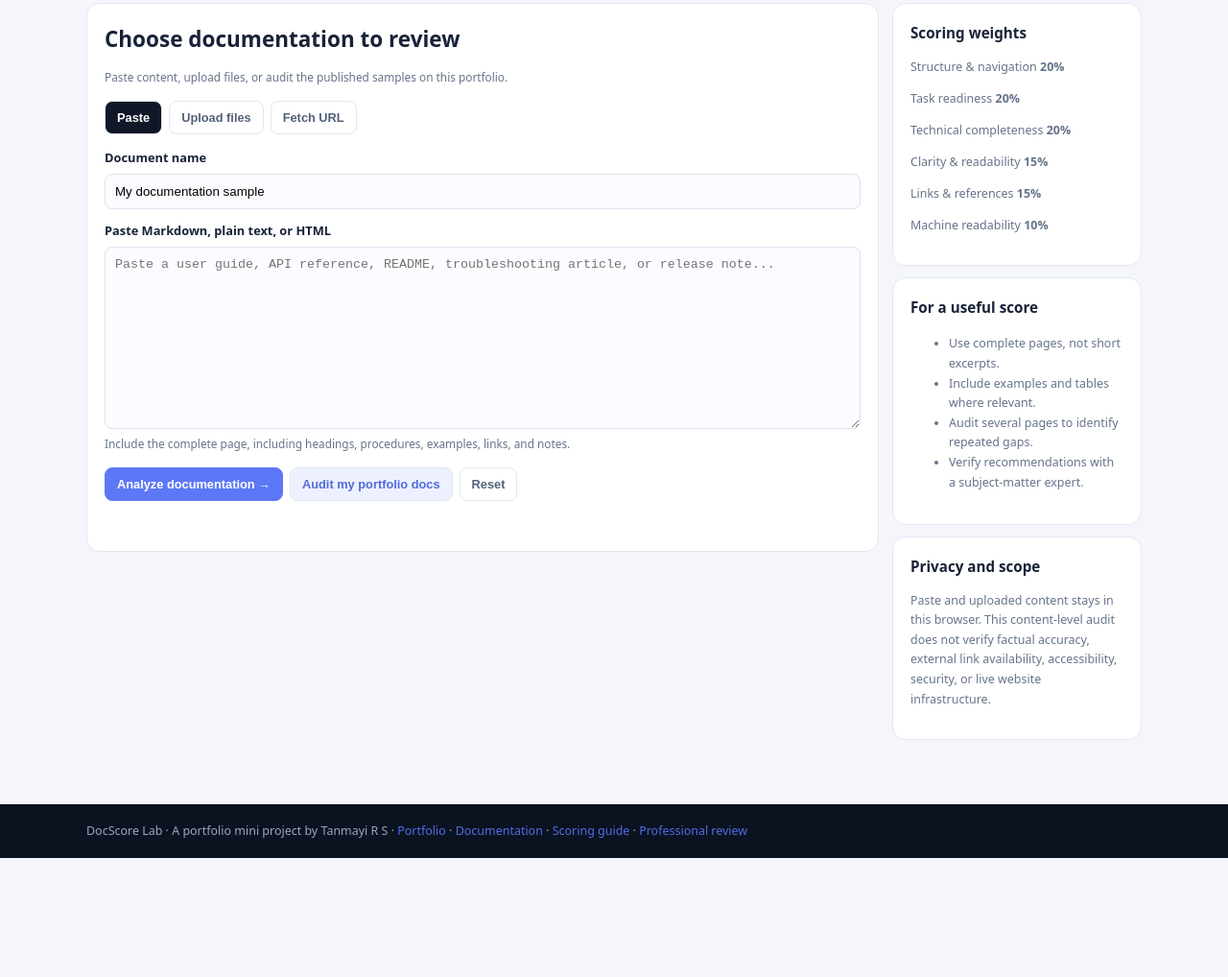
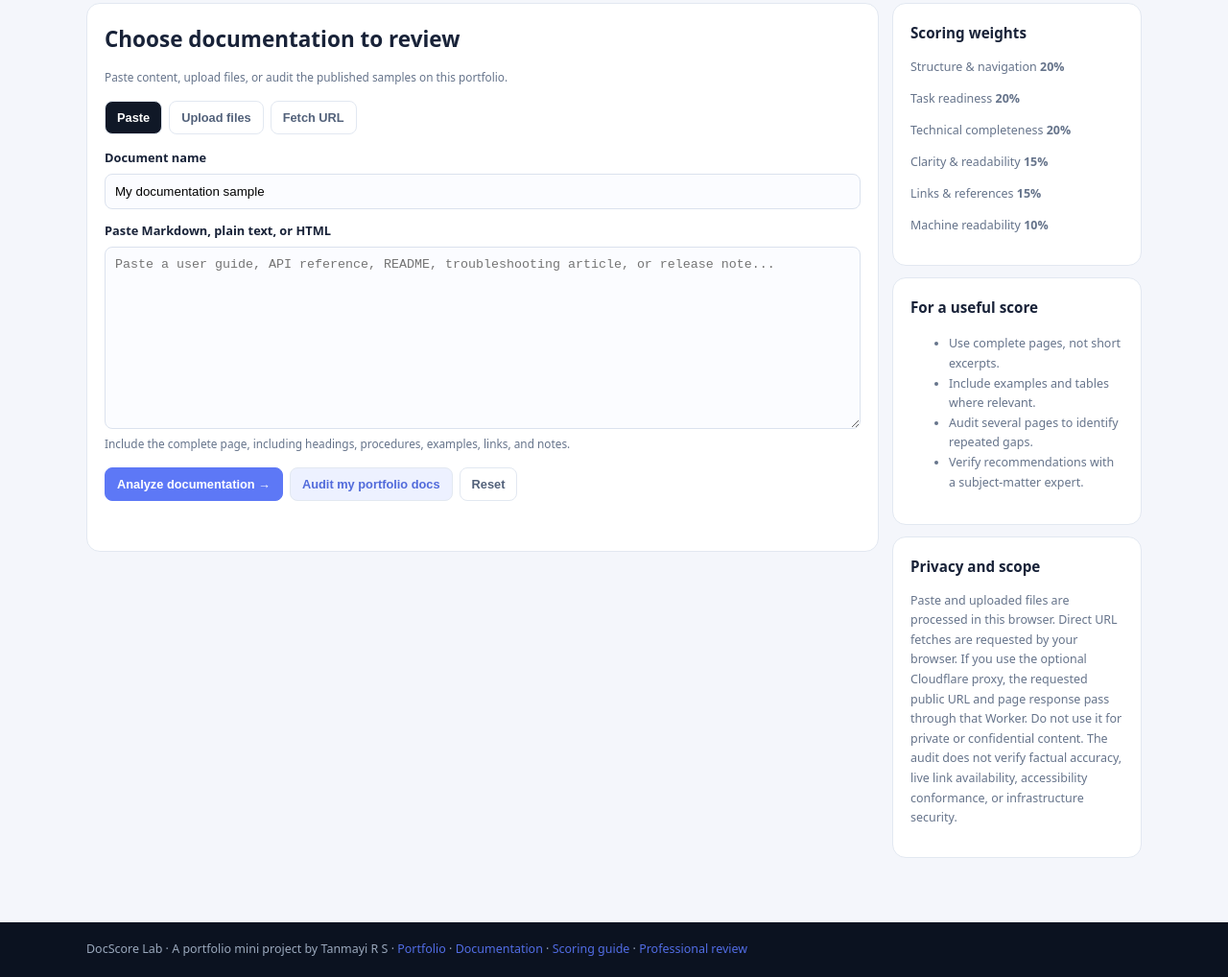
Before and after one commit to Tanmayi1996/Tanmayi1996.github.io, a plain HTML site: page doc-score/index.html in a window 1280 px wide. Shown: the part 540-1558 px from the top of the page at 96% size. Before the commit the page ends 1434 px from the top, so only its background shows below. Drawn offline with Linux system fonts and the light colour scheme.

Commit message:
Clarify privacy for direct URL and proxied imports

```diff
--- a/doc-score/index.html
+++ b/doc-score/index.html
@@ -28,7 +28,7 @@
 <div class="actions"><button class="btn primary" id="analyze">Analyze documentation →</button><button class="btn soft" id="portfolio">Audit my portfolio docs</button><button class="btn" id="reset">Reset</button></div><div id="status" class="status" aria-live="polite"></div>
 <section class="results" id="results"><div style="display:flex;justify-content:space-between;gap:8px;align-items:center"><h2>Audit results</h2><button class="btn" id="copy">Copy report</button></div><div class="score"><div><div class="num" id="score">0</div><small>/ 100 · <b id="grade"></b></small></div><div><b>Documentation health</b><p id="summary"></p><small id="stats"></small></div></div><div class="cats" id="categories"></div><div class="two"><section class="box"><b>Priority suggestions</b><div id="suggestions"></div></section><section class="box"><b>Document scores</b><div id="documents"></div></section></div><details class="details"><summary>Show check-by-check results</summary><div id="checks"></div></details></section>
 </section>
-<aside><div class="info"><h3>Scoring weights</h3><p>Structure & navigation <b>20%</b></p><p>Task readiness <b>20%</b></p><p>Technical completeness <b>20%</b></p><p>Clarity & readability <b>15%</b></p><p>Links & references <b>15%</b></p><p>Machine readability <b>10%</b></p></div><div class="info"><h3>For a useful score</h3><ul><li>Use complete pages, not short excerpts.</li><li>Include examples and tables where relevant.</li><li>Audit several pages to identify repeated gaps.</li><li>Verify recommendations with a subject-matter expert.</li></ul></div><div class="info"><h3>Privacy and scope</h3><p>Paste and uploaded content stays in this browser. This content-level audit does not verify factual accuracy, external link availability, accessibility, security, or live website infrastructure.</p></div></aside>
+<aside><div class="info"><h3>Scoring weights</h3><p>Structure & navigation <b>20%</b></p><p>Task readiness <b>20%</b></p><p>Technical completeness <b>20%</b></p><p>Clarity & readability <b>15%</b></p><p>Links & references <b>15%</b></p><p>Machine readability <b>10%</b></p></div><div class="info"><h3>For a useful score</h3><ul><li>Use complete pages, not short excerpts.</li><li>Include examples and tables where relevant.</li><li>Audit several pages to identify repeated gaps.</li><li>Verify recommendations with a subject-matter expert.</li></ul></div><div class="info"><h3>Privacy and scope</h3><p>Paste and uploaded files are processed in this browser. Direct URL fetches are requested by your browser. If you use the optional Cloudflare proxy, the requested public URL and page response pass through that Worker. Do not use it for private or confidential content. The audit does not verify factual accuracy, live link availability, accessibility conformance, or infrastructure security.</p></div></aside>
 </main><footer><div class="wrap">DocScore Lab · A portfolio mini project by Tanmayi R S · <a href="/">Portfolio</a> · <a href="/docs/">Documentation</a> · <a href="/docs/mini-projects/doc-score-lab.html">Scoring guide</a> · <a href="/doc-score/professional-audit.html">Professional review</a></div></footer>
 <script src="audit.js"></script>
 </body></html>
```
